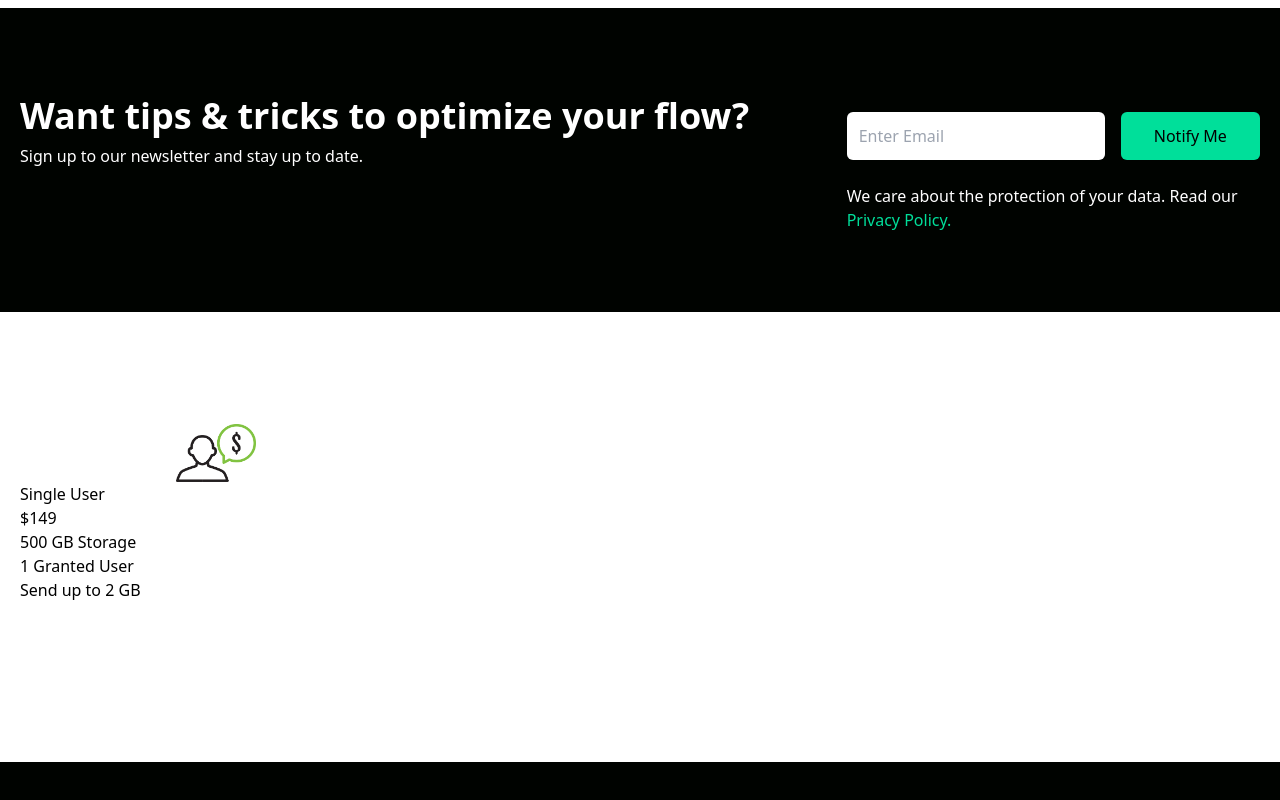
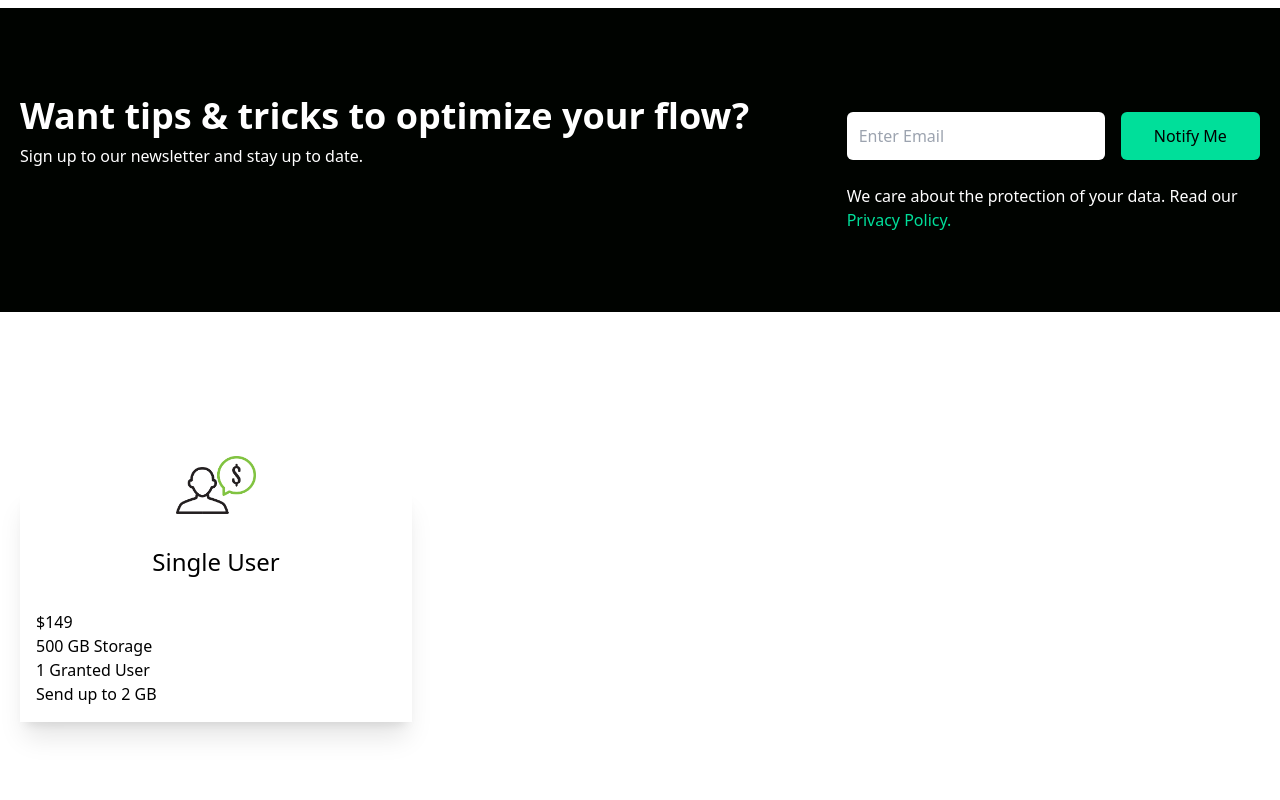
Before and after one commit to ekjacinto/react-data-finance-ui, a React (Create React App) app: page / in a window 1280 px wide. Shown: the part 1369-2169 px from the top of the page. Before the commit the page ends 2131 px from the top, so only its background shows below. Built offline with nearby package versions, Linux system fonts and the light colour scheme.

Commit message:
feat: more styling for Card component

```diff
--- a/src/components/Cards.jsx
+++ b/src/components/Cards.jsx
@@ -6,10 +6,10 @@ import Triple from "../assets/triple.png"
 const Cards = () => {
   return (
     <section className="w-full py-[10rem] px-4 bg-white">
-      <div className="max-w-[1240px] mx-auto grid md:grid-cols-3 gap-8">
-        <div className="w-full">
+      <div className="max-w-[1240px] mx-auto  grid md:grid-cols-3 gap-8">
+        <div className="w-full shadow-xl flex flex-col p-4 my-4 round-lg hover:scale(105) dureation-300">
           <img className="w-20 mx-auto mt-[-3rem] bg-white" src={Single} alt="/" />
-          <h2>Single User</h2>
+          <h2 className="text-2xl fond-bold text-center py-8">Single User</h2>
           <p>$149</p>
           <div>
             <p>500 GB Storage</p>
```
